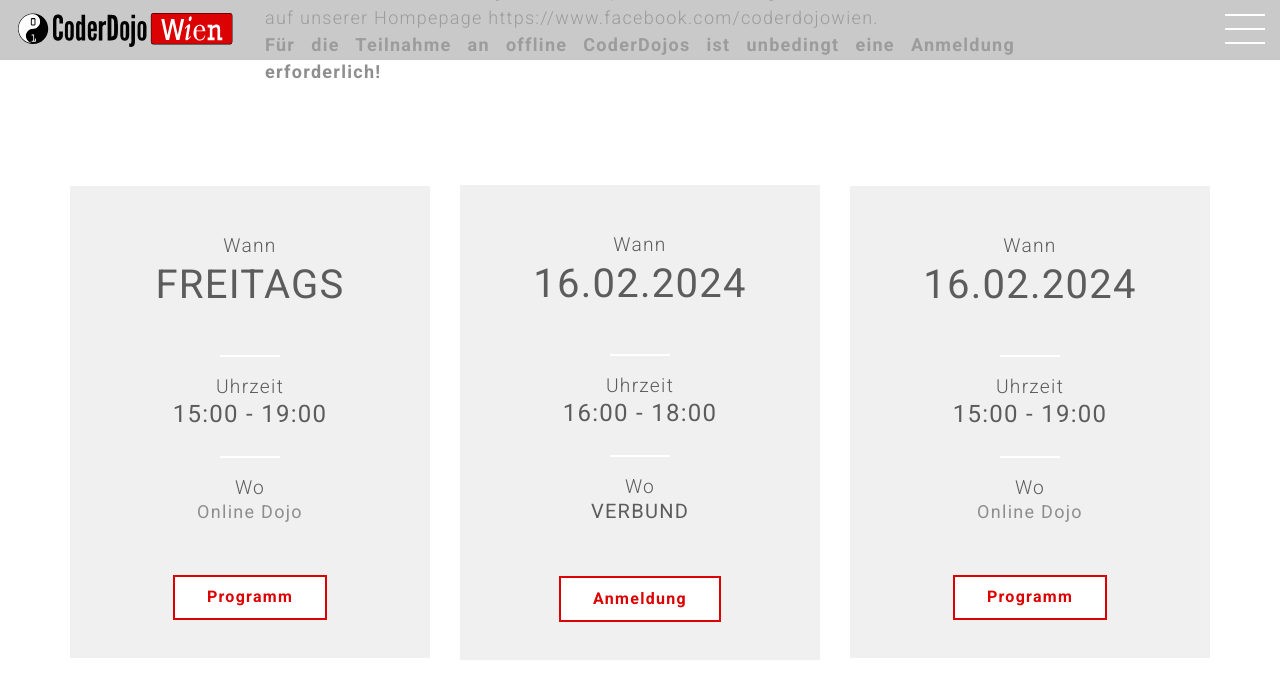
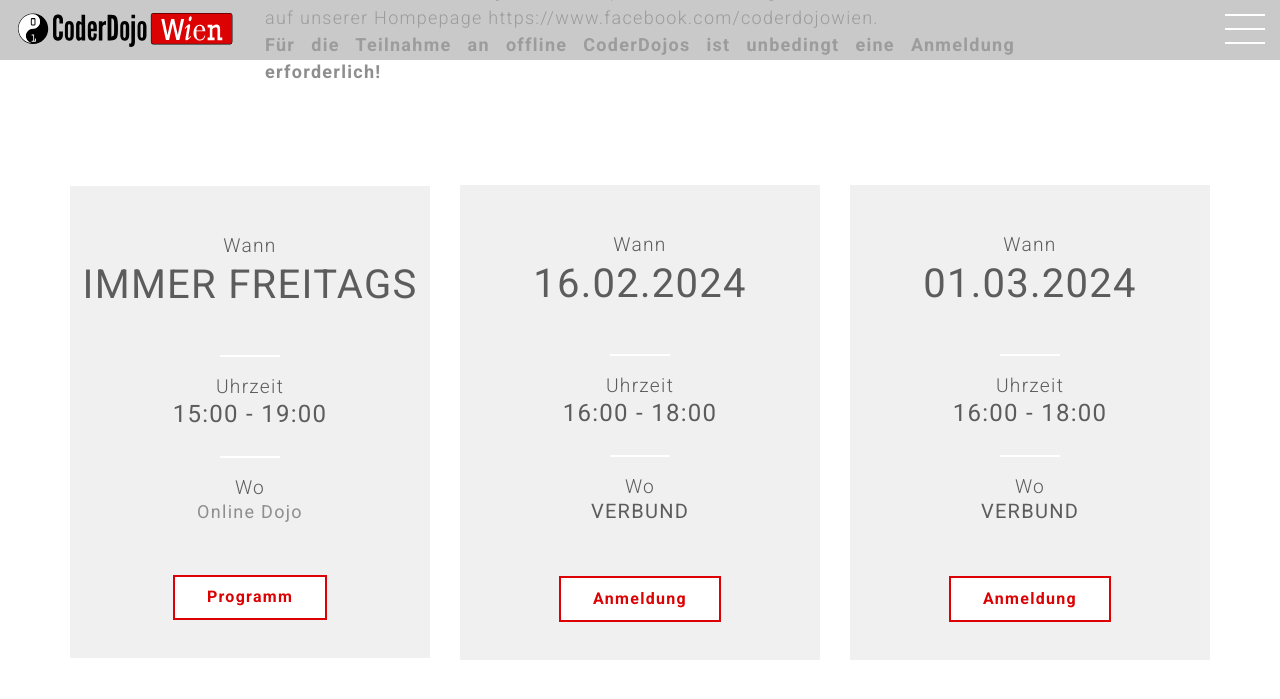
Before and after one commit to coderdojo-wien/coderdojo-wien.github.io, a Jekyll site: the page built from index.html, in a window 1280 px wide and 900 px high, scrolled down 3896 px, cut to the strip 0-765 px from the top of the window. Shown: the top 699 px of the strip. Built offline with Jekyll 4.4.1, drawn with Linux system fonts in a browser that asks for light colours; nearby versions of some CDN libraries; comment, search, counter and statistics services are not loaded.

Commit message:
Update events.yml

```diff
--- a/_data/events.yml
+++ b/_data/events.yml
@@ -3,7 +3,7 @@
 description: "Ein Anmeldung ist für die Teilnahme an den online CoderDojos nicht erforderlich. Das genaue Workshopprogramm mit den Teilnahmelinks finden sie in unserem aktuellen Newsletter, der jeweils bis spätestens den Tag davor versendet wird und auf unserer Hompepage https://www.facebook.com/coderdojowien. </br><b>Für die Teilnahme an offline CoderDojos ist unbedingt eine Anmeldung erforderlich!</b>"
 events-list:
 
-- event-date: Freitags
+- event-date: Immer Freitags
   event-time: 15:00 - 19:00
   event-startdate: 2024-02-02T15:00:00+0100
   event-enddate: 2024-02-02T19:00:00+0100
@@ -27,16 +27,19 @@
   event-place-postalcode: 1010
   event-place-addresscountry: AT
 
-- event-date: 16.02.2024
-  event-time: 15:00 - 19:00
-  event-startdate: 2024-02-16T15:00:00+0100
-  event-enddate: 2024-02-16T19:00:00+0100
-  event-name: Online CoderDojo
-  event-type: Online
-  event-place: Online Dojo
-  event-place-name: Online
-  event-url: "https://linz.coderdojo.net/termine/"
-
+- event-date: 01.03.2024
+  event-time: 16:00 - 18:00
+  event-startdate: 2024-03-01T16:00:00+0100
+  event-enddate: 2024-03-01T18:00:00+0100
+  event-name: "CoderDojo Wien @ VERBUND"
+  event-type: Offline
+  event-registration-url: "https://www.eventbrite.at/e/coderdojo-wien-at-verbund-am-16-febuar-24-registrierung-804721231867"
+  event-place: <a href="#main-event-place-map">VERBUND</a>
+  event-place-name: VERBUND
+  event-place-streetaddress: Am Hof 6a
+  event-place-addresslocality: Wien
+  event-place-postalcode: 1010
+  event-place-addresscountry: AT
 
 # - event-date: 28.04.2023
 #   event-time: 16:00 - 18:00
@@ -44,7 +47,7 @@
 #   event-enddate: 2023-04-28T18:00:00+0100
 #   event-name: "CoderDojo Wien @ VERBUND"
 #   event-type: Offline
-#   event-registration-url: "https://www.eventbrite.de/e/coderdojo-wien-at-verbund-am-1923-registrierung-684196709777"
+#   event-registration-url: "https://www.eventbrite.at/e/coderdojo-wien-at-verbund-am-1-marz-24-registrierung-819942468997"
 #   event-place: <a href="#main-event-place-map">VERBUND</a>
 #   event-place-name: VERBUND
 #   event-place-streetaddress: Am Hof 6a
```
